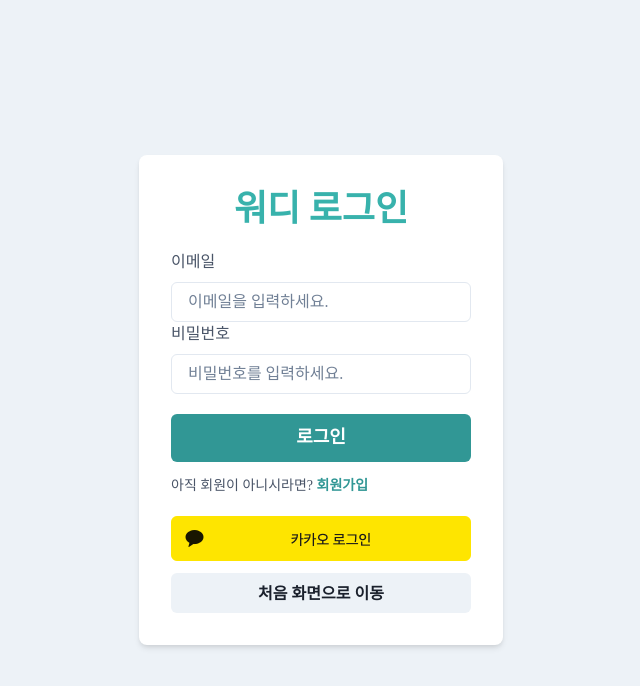
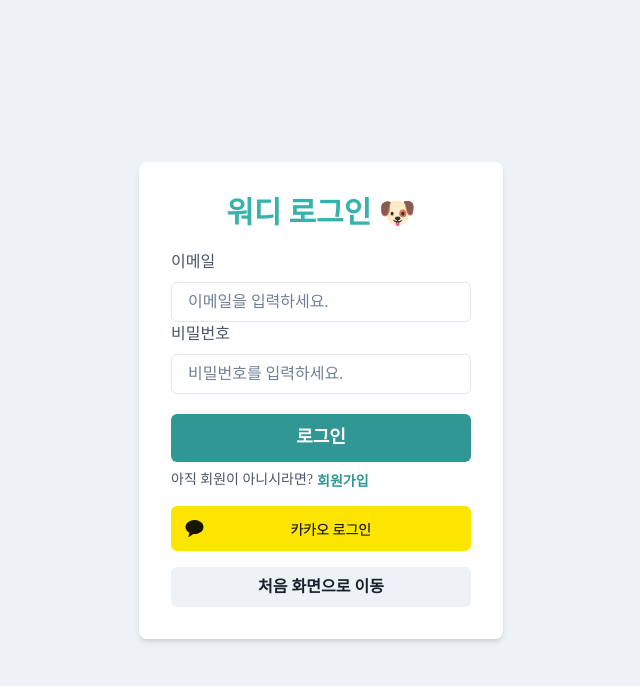
Before and after one commit to hs20180519/aiProject, a React (Create React App) app in the folder front/: page /login in a window 1280 px wide. Shown: the top 686 px of the page, without its empty margins (319-959 px from the left). Built offline with nearby package versions, Linux system fonts and the light colour scheme; no server answers; a web font is replaced by a local one.

Commit message:
fix - style,error

```diff
--- a/front/src/pages/Login/LoginPage.tsx
+++ b/front/src/pages/Login/LoginPage.tsx
@@ -94,8 +94,8 @@ const LoginPage = () => {
     >
       <Stack spacing={8} mx={"auto"} maxW={"lg"} py={12} px={6}>
         <Box rounded={"lg"} bg={useColorModeValue("white", "gray.700")} boxShadow={"md"} p={8}>
-          <Heading fontSize={"4xl"} textAlign={"center"} color={"teal.400"}>
-            워디 로그인
+          <Heading fontSize={"3xl"} textAlign={"center"} color={"teal.400"}>
+          워디 로그인 🐶
           </Heading>
           <Stack spacing={10} pt={5}>
             <form onSubmit={handleSubmit}>
@@ -139,19 +139,19 @@ const LoginPage = () => {
               </Stack>
             </form>
           </Stack>
-          <Stack spacing={10} pt={3}>
-            <Text fontSize="sm" color="gray.600">
-              아직 회원이 아니시라면?{" "}
-              <Button as="a" href="/SignUp" colorScheme="teal" variant="link" size="xl">
+          <Stack pt={2}>
+            <Flex gap={1} fontSize="sm" alignItems={"center"} lineHeight={"100%"}>
+            <Text color="gray.600">아직 회원이 아니시라면?</Text>
+            <Button as="a" href="/SignUp" colorScheme="teal" variant="link" size="xl">
                 회원가입
               </Button>
-              <Stack spacing={10} pt={5}>
+            </Flex>
+              <Stack spacing={5} pt={2}>
                 <KakaoLoginButton />
               </Stack>
-              <Stack spacing={10} pt={3}>
+              <Stack spacing={5} pt={2}>
                 <Button onClick={navigateToIntroPage}>처음 화면으로 이동</Button>
               </Stack>
-            </Text>
           </Stack>
         </Box>
       </Stack>
--- a/front/src/pages/Main/NavItem.tsx
+++ b/front/src/pages/Main/NavItem.tsx
@@ -6,7 +6,7 @@ interface NavItemProps extends type.NavItemProps {
 }
 export default function NavItem({ icon, children, active, ...rest }: NavItemProps) {
   return (
-    <Box as={"a"} href={"#"} style={{ textDecoration: "none" }} _focus={{ boxShadow: "none" }}>
+    <Box style={{ textDecoration: "none" }} _focus={{ boxShadow: "none" }}>
       <Flex
         display={'flex'}
         align={"center"}
--- a/front/src/pages/SignUpPage/SignUpPage.tsx
+++ b/front/src/pages/SignUpPage/SignUpPage.tsx
@@ -203,10 +203,10 @@ const SignUp = () => {
         <Box rounded={"lg"} bg={useColorModeValue("white", "gray.700")} boxShadow={"md"} p={8}>
           <Stack spacing={2}>
           <Heading fontSize={"2xl"} textAlign={"center"} color={"teal"}>
-              워디 회원가입!
+              워디 회원가입
             </Heading>
             <Text fontSize={"sm"} color={"teal.400"} textAlign={"center"}>
-              AI와 함께 쉽게 배우는 영단어✌️
+              AI와 함께 쉽게 배우는 영단어 ✌️
             </Text>
               <FormControl id="firstName" isRequired>
                 <FormLabel>이름</FormLabel>
```
